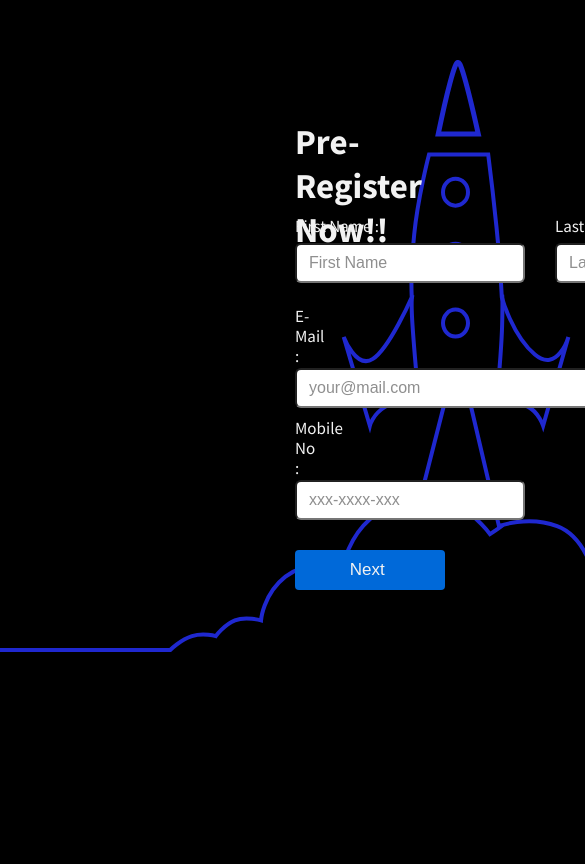
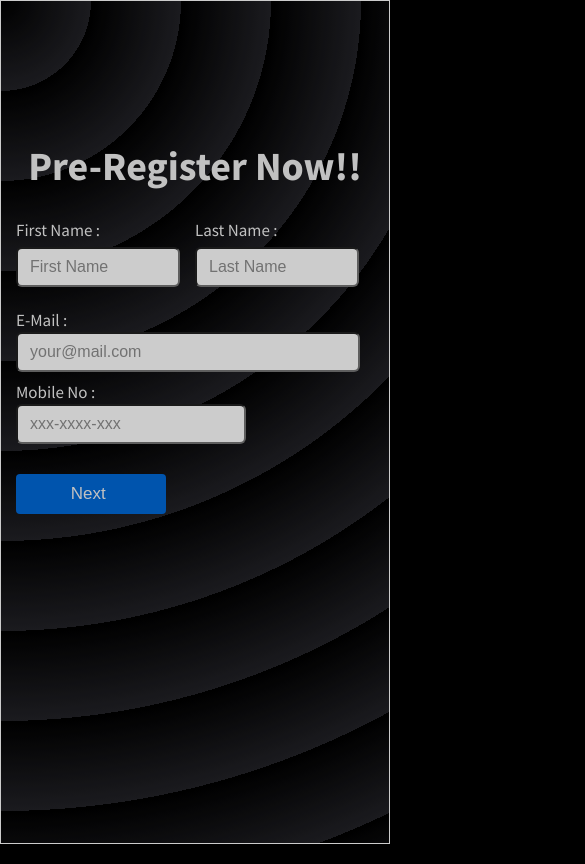
Before and after one commit to aanand10/sorted-copy-code, a plain HTML site: page FormPages/pre-register.html in a window 390 px wide. Shown: the top 864 px of the page, 585 px wide, since content can reach past the window. Drawn offline with Linux system fonts and the light colour scheme.

Commit message:
form magical bg

```diff
--- /dev/null
+++ b/Assets/style/forms-mobile.css
@@ -0,0 +1,93 @@
+/* !===================================== responsive css =========================================*/
+/* root prop  */
+:root {
+  /* ======================= font sizing =======================  */
+  --title-text: 35px;
+  --subtitle-text: 25px;
+  --text: 17px;
+
+  /* ======================= Color variables  =======================  */
+  --bg-color: #000000;
+  --text-color: #f2f2f2;
+  --highlight-color: #4452fb;
+  --button-color: #20bdff;
+  --sub-highlight-color: #a5fecb;
+  --card-section-orange: #ff4500;
+  --marquee-highlight: #f9cc44;
+}
+* {
+  margin: 0;
+  padding: 0;
+  box-sizing: border-box;
+}
+html {
+  scroll-behavior: smooth;
+  font-family: "Source Sans Pro", sans-serif;
+  overflow-x: hidden;
+}
+@media only screen and (max-width: 800px) {
+  /* ==========  pre-register page ==========  */
+  .pre-register {
+    border: 1px solid white;
+    width: 100%;
+    height: 100vh;
+    overflow-x: hidden;
+    background-color: #000000;
+    opacity: 0.8;
+    background-image: repeating-radial-gradient(
+        circle at 0 0,
+        transparent 0,
+        #222227 90px
+      ),
+      repeating-linear-gradient(rgba(0, 0, 0, 0.24), rgba(0, 0, 0, 0.616));
+  }
+  .pre-register .bg-image {
+    display: none;
+  }
+  .pre-register .form-section {
+    /* border: #a5fecb 1px solid; */
+    width: 100%;
+    height: auto;
+    z-index: 1;
+    position: relative;
+    /* top: 100px; */
+    left: 0;
+    /* border: 1px solid white; */
+  }
+  .pre-register .form-section .form-title {
+    /* border: 1px solid red; */
+    margin: 40px auto;
+    text-align: center;
+    height: 4vh;
+  }
+  .pre-register .form-section .form-title h2 {
+    font-size: 40px;
+    color: var(--text-color);
+    /* height: 2vh; */
+    padding: 0 15px;
+
+    /* margin-bottom: 40px; */
+  }
+  .pre-register .form-section .form-fields {
+    /* border: 1px solid rgb(0, 255, 255); */
+    height: auto;
+    padding: 0px 15px;
+  }
+  .pre-register .form-section .form-fields .name {
+    display: flex;
+    flex-direction: row;
+    /* border: #ff4500 1px solid; */
+  }
+  .pre-register .form-section .form-fields .name #lastName,
+  #firstName {
+    width: 110%;
+  }
+  .pre-register .form-section .form-fields .contact #lable-field #email {
+    width: 96%;
+  }
+  .form-section .form-fields a {
+    margin: 0 auto;
+    width: 100%;
+    /* border: 2px solid red; */
+  }
+}
--- a/FormPages/pre-register.html
+++ b/FormPages/pre-register.html
@@ -7,6 +7,7 @@
     <title>Pre-Registration</title>
     <!-- stylesheet -->
     <link rel="stylesheet" href="../Assets/style/preRegister.css" />
+    <link rel="stylesheet" href="../Assets/style/forms-mobile.css" />
     <script>
       function ClearForm() {
         document.MyForm.reset();
```
Also changed, not shown: About.html (+54 -3 lines), Assets/style/about.css (+35 -14 lines), index.html (+1 -0 lines), 2 other files.
